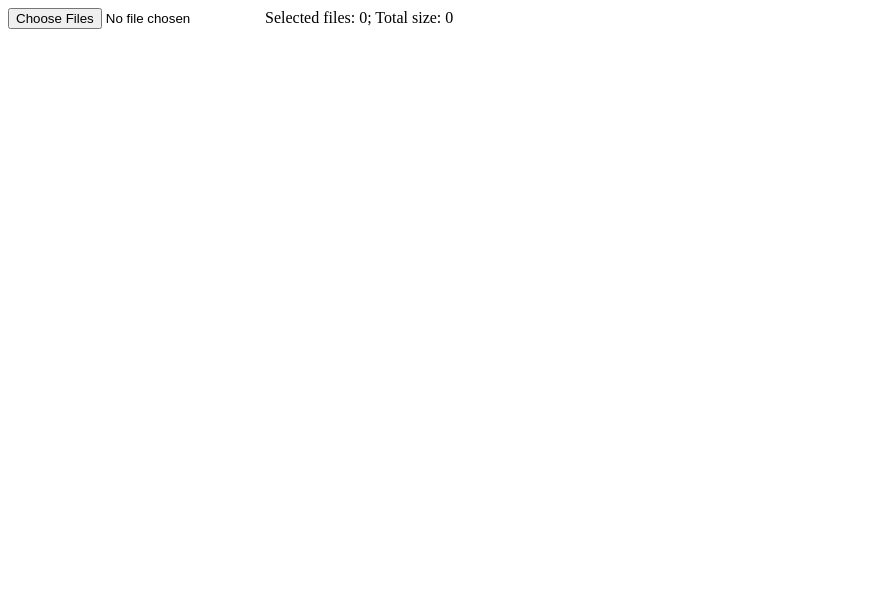
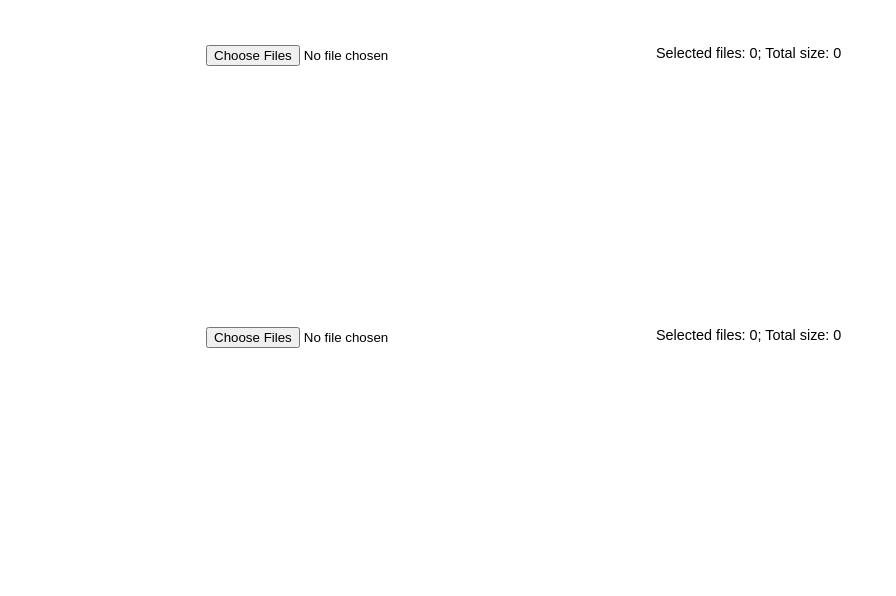
Before and after one commit to shanemcandrewai/projourdyn, a website: page pub/index.html in a window 1280 px wide. Shown: the whole page, without its empty margins (0-896 px from the left). Drawn offline with Linux system fonts and the light colour scheme.

Commit message:
add css grid

```diff
--- a/pub/index.html
+++ b/pub/index.html
@@ -2,18 +2,35 @@
 <html lang="en-US">
   <head>
     <meta charset="UTF-8" />
+    <meta name="viewport" content="width=device-width,initial-scale=1" />
     <title>File(s) size</title>
+    <link href="main.css" rel="stylesheet" />
     <script src="js/upload.js"></script>
   </head>
 
   <body>
     <form name="uploadForm">
-      <div>
-        <input id="uploadInput" type="file" multiple />
-        <label for="fileNum">Selected files:</label>
-        <output id="fileNum">0</output>;
-        <label for="fileSize">Total size:</label>
-        <output id="fileSize">0</output>
+      <div class="row">
+        <div class="column">
+          <input id="uploadInput" type="file" multiple />
+        </div>
+        <div class="column">
+          <label for="fileNum">Selected files:</label>
+          <output id="fileNum">0</output>;
+          <label for="fileSize">Total size:</label>
+          <output id="fileSize">0</output>
+        </div>
+      </div>
+      <div class="row">
+        <div class="column">
+          <input id="uploadInput" type="file" multiple />
+        </div>
+        <div class="column">
+          <label for="fileNum">Selected files:</label>
+          <output id="fileNum">0</output>;
+          <label for="fileSize">Total size:</label>
+          <output id="fileSize">0</output>
+        </div>
       </div>
     </form>
   </body>
--- /dev/null
+++ b/pub/main.css
@@ -0,0 +1,14 @@
+.row {
+  display: flex;
+}
+.column {
+  flex: 50%;
+  padding: 16px;
+  height: 250px;
+}
+body {
+  width: 90%;
+  max-width: 900px;
+  margin: 2em auto;
+  font: 0.9em/1.2 Arial, Helvetica, sans-serif;
+}
```
